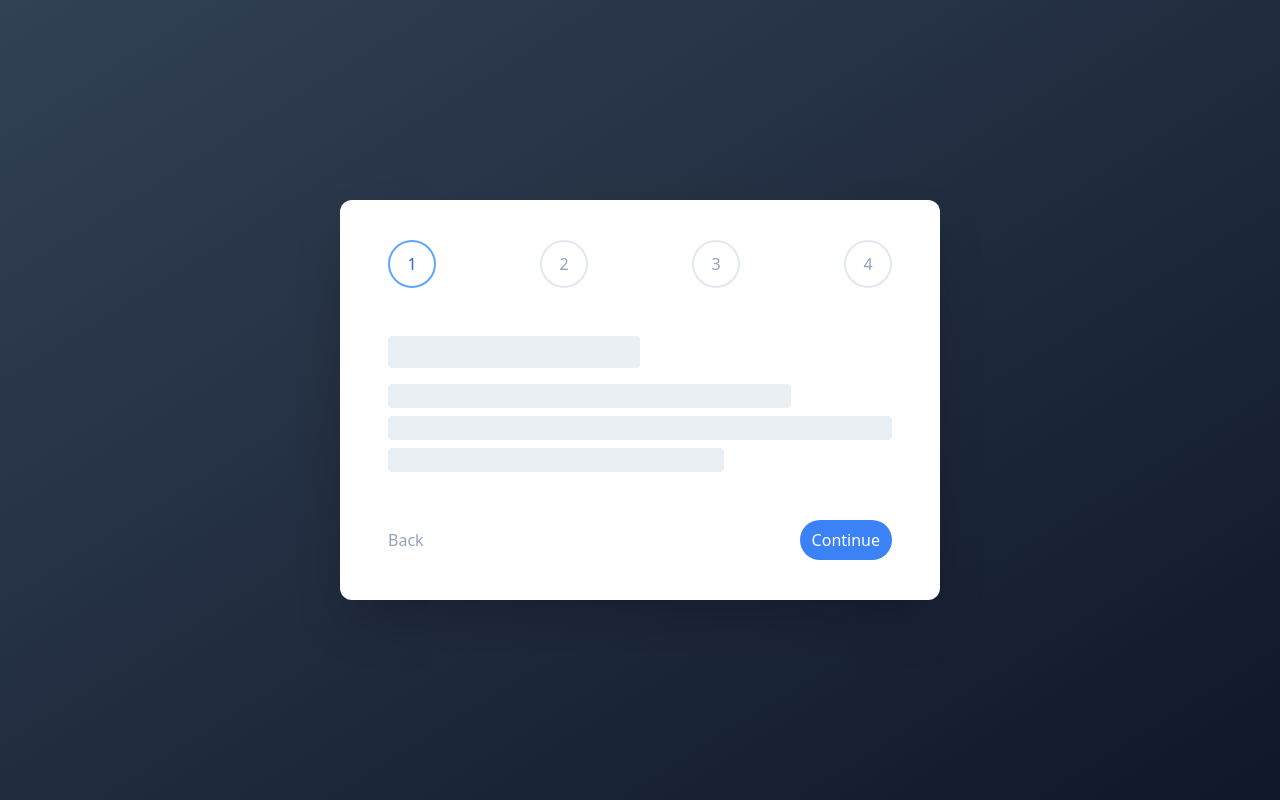
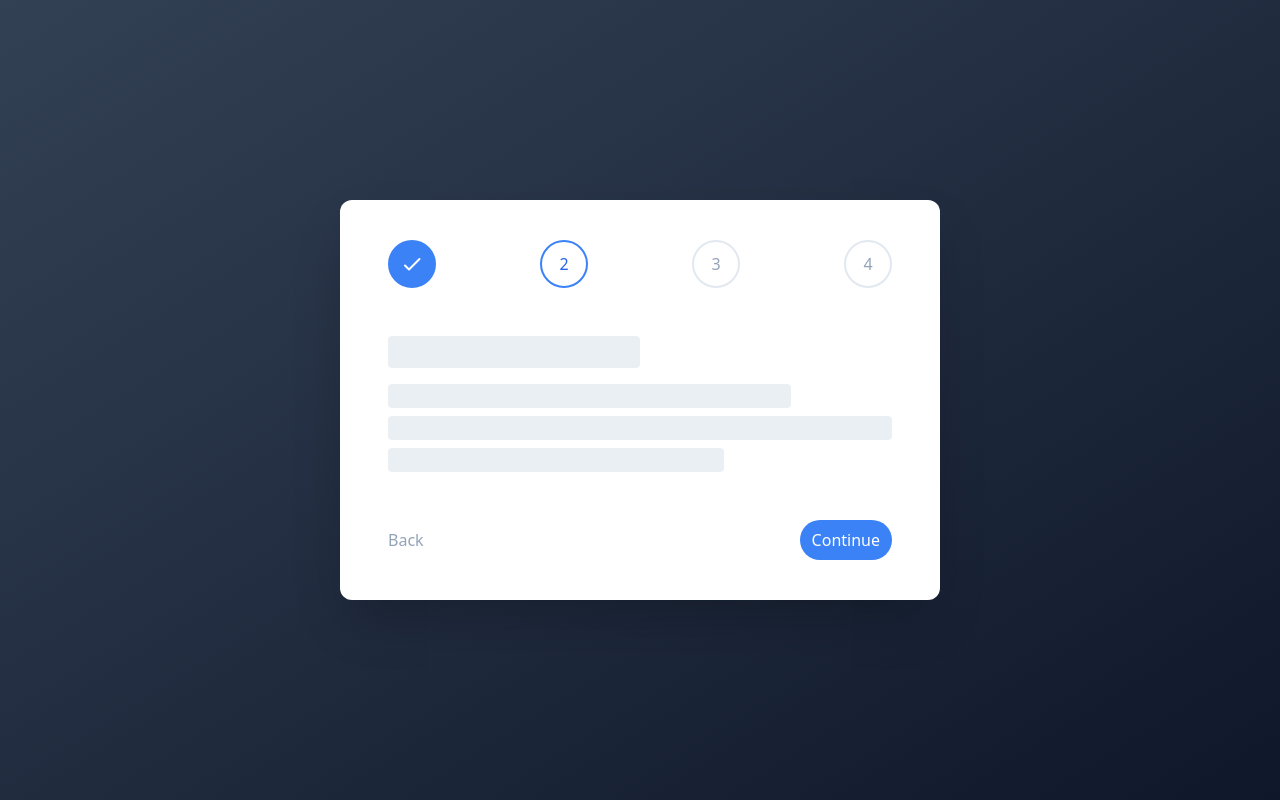
Before and after one commit to chrzrdx/animated-stepper, a React (Vite) app: page / in a window 1280 px wide. Both pictures are taken after a click on the button "Continue". Built offline with nearby package versions, Linux system fonts and the light colour scheme.

Commit message:
Move between steps with continue and back buttons

```diff
--- a/src/App.tsx
+++ b/src/App.tsx
@@ -1,6 +1,12 @@
 import { TStep } from "./types";
 import clsx from "clsx";
 import * as React from "react";
+
+function range(n: number) {
+  return Array(n)
+    .fill(0)
+    .map((_, i) => i + 1);
+}
 
 function App() {
   return (
@@ -12,20 +18,22 @@ function App() {
   );
 }
 
-function Stepper() {
-  const [steps, setSteps] = React.useState([1, 2, 3, 4]);
-  const [activeStep, setActiveStep] = React.useState(1);
+function Stepper({ numSteps = 4 }) {
+  const [steps] = React.useState(range(numSteps));
+  const first = steps[0];
+  const last = steps[steps.length - 1];
+  const [completed, setCompleted] = React.useState(first - 1);
 
   return (
     <div className="rounded-xl bg-white py-10 px-12 w-full shadow-2xl flex flex-col gap-12">
       <header>
         <ul className="flex justify-between">
-          {steps.map((n) => (
+          {steps.map((step) => (
             <Step
-              step={n}
-              inactive={activeStep < n}
-              active={activeStep === n}
-              completed={activeStep > n}
+              step={step}
+              inactive={step > completed + 1}
+              active={step === completed + 1}
+              completed={step <= completed}
             />
           ))}
         </ul>
@@ -34,12 +42,21 @@ function Stepper() {
       <StepContentPlaceholder />
 
       <footer className="flex justify-between">
-        <button className="text-slate-400" type="button">
+        <button
+          className="text-slate-400"
+          type="button"
+          onClick={() =>
+            setCompleted((completed) => Math.max(completed - 1, first - 1))
+          }
+        >
           Back
         </button>
         <button
           className="bg-blue-500 text-white rounded-full px-3 py-2"
           type="button"
+          onClick={() =>
+            setCompleted((completed) => Math.min(completed + 1, last))
+          }
         >
           Continue
         </button>
@@ -64,13 +81,36 @@ function Step({ step, active, inactive, completed }: TStep) {
     <li
       className={clsx(
         "h-12 w-12 rounded-full border-2 flex items-center justify-center leading-none",
-        active && "border-blue-400 text-blue-600",
+        active && "border-blue-500 text-blue-600",
         inactive && "border-slate-200 text-slate-400",
+        completed && "border-blue-500 bg-blue-500 text-white",
       )}
     >
-      {step}
+      {completed ? <CheckIcon /> : step}
     </li>
   );
 }
 
+function CheckIcon() {
+  return (
+    <div className="h-6 w-6">
+      <svg
+        width="100%"
+        height="auto"
+        viewBox="0 0 24 24"
+        fill="none"
+        xmlns="http://www.w3.org/2000/svg"
+      >
+        <path
+          d="M19.5 7L9 17.5L5 13.5"
+          stroke="currentColor"
+          stroke-width="2"
+          stroke-linecap="round"
+          stroke-linejoin="round"
+        />
+      </svg>
+    </div>
+  );
+}
+
 export default App;
```
